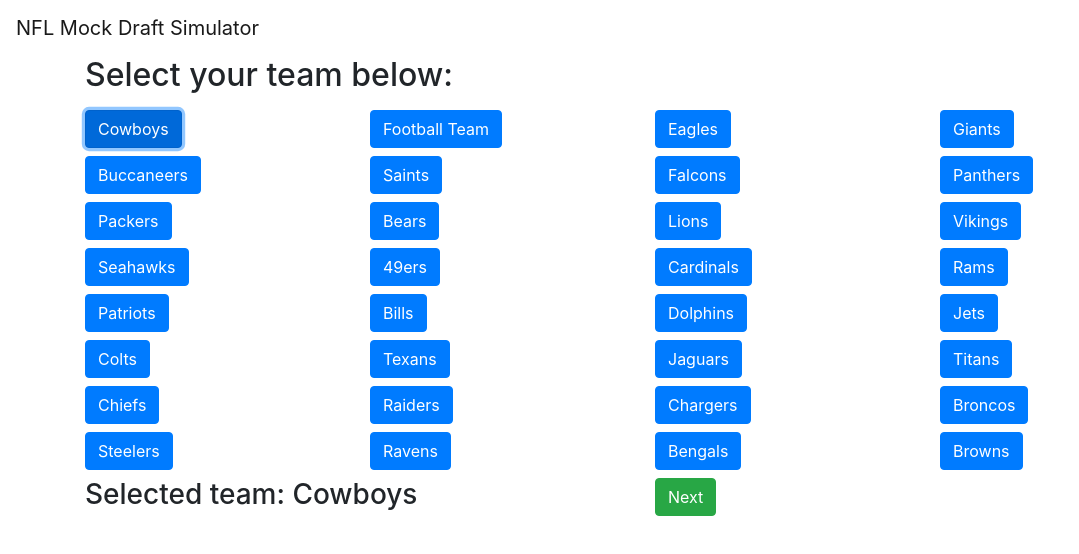
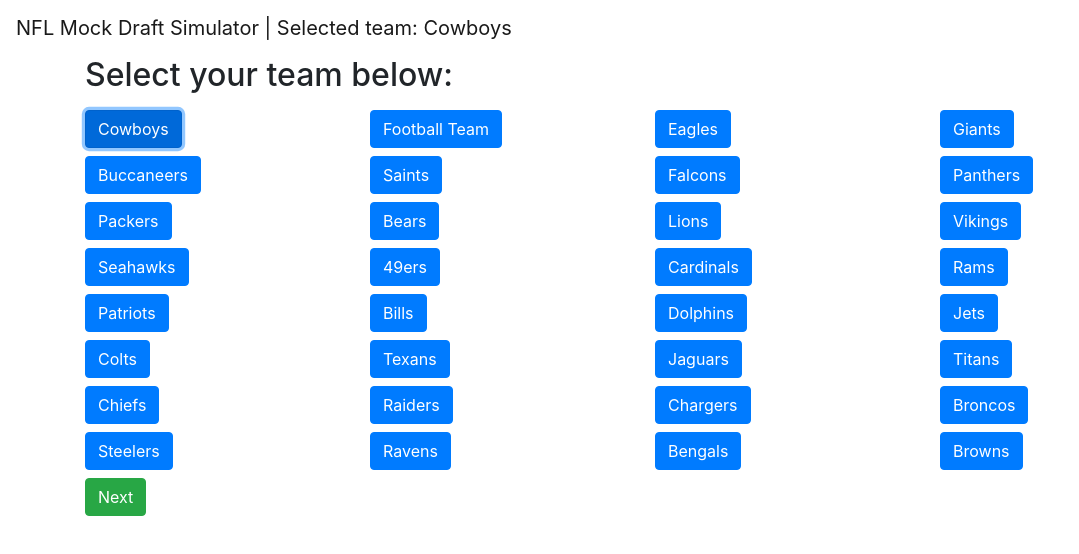
Before and after one commit to iankoplowitzdev/mockdraft-ui, a React (Create React App) app: page / in a window 1280 px wide. Both pictures are taken after a click on the button "Cowboys". Shown: the top 554 px of the page, without its empty margins (0-1079 px from the left). Built offline with nearby package versions, Linux system fonts and the light colour scheme.

Commit message:
added selected team to header and disabled state to next button in options

```diff
--- a/src/App.js
+++ b/src/App.js
@@ -10,6 +10,14 @@
   return <Draft team={props.team} setScreen={props.setScreen}/>
 }
 
+function HeaderMessage(props) {
+  if(props.team) {
+    return <span>| Selected team: {props.team}</span>
+  }
+
+  return <span></span>
+}
+
 function App() {
   const [screen, setScreen] = useState("options");
   const [team, setTeam] = useState(null);
@@ -17,7 +25,8 @@
   return (
     <div>
       <Navbar>
-        <Navbar.Brand>NFL Mock Draft Simulator</Navbar.Brand>
+        <Navbar.Brand>NFL Mock Draft Simulator <HeaderMessage team={team} /></Navbar.Brand>
+
       </Navbar>
       <Screens screen={screen} setScreen={setScreen} team={team} setTeam={setTeam}/>
     </div>
--- a/src/draft/draft.js
+++ b/src/draft/draft.js
@@ -61,7 +61,6 @@
     return (
       <div className="container">
         <Button variant="primary" onClick={() => this.props.setScreen("options")}>Back</Button>
-        {this.state.selectedTeam}
         <div className="row">
           <div className="col-sm">
             <ul>
--- a/src/draft/options.js
+++ b/src/draft/options.js
@@ -132,10 +132,7 @@
         </Row>
         <Row className="mb-2">
           <Col>
-            <h3>Selected team: {this.props.team}</h3>
-          </Col>
-          <Col>
-            <Button variant="success" onClick={() => this.props.setScreen("draft")}>Next</Button>
+            <Button variant={this.props.team ? "success" : "secondary"} onClick={() => this.props.setScreen("draft")} disabled={!this.props.team}>Next</Button>
           </Col>
         </Row>
       </Container>
```
